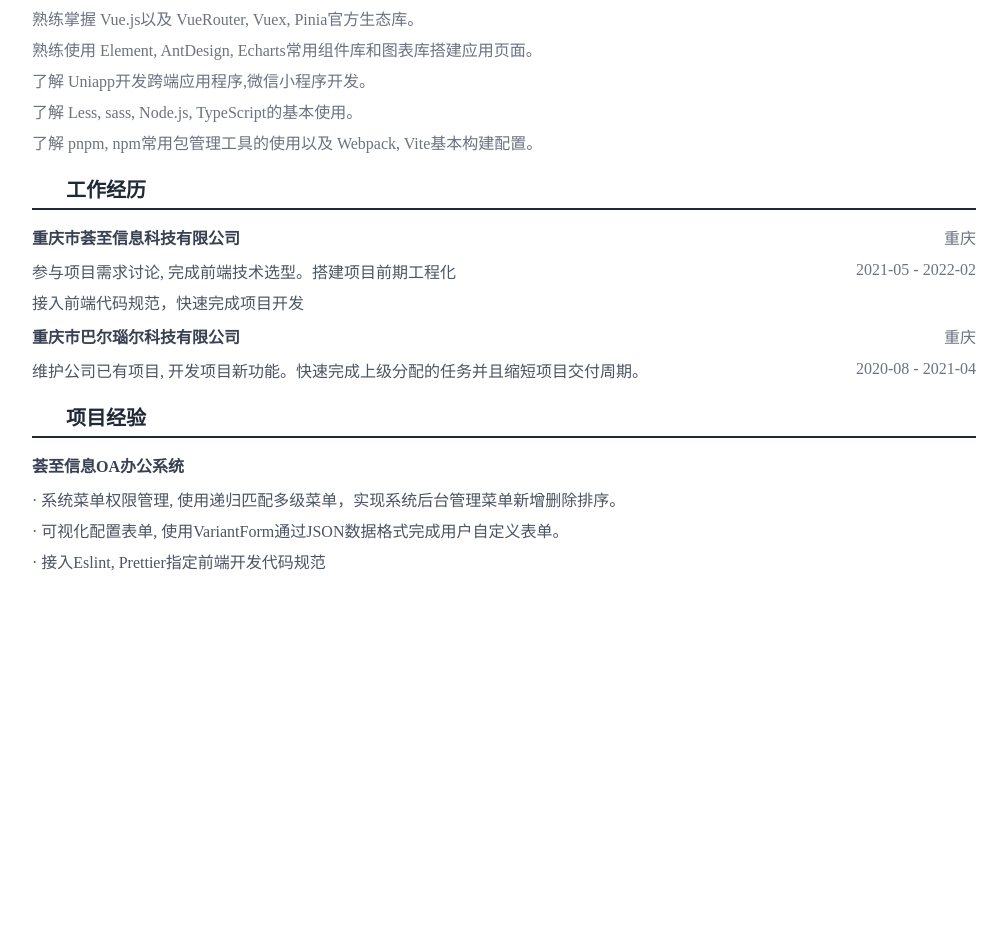
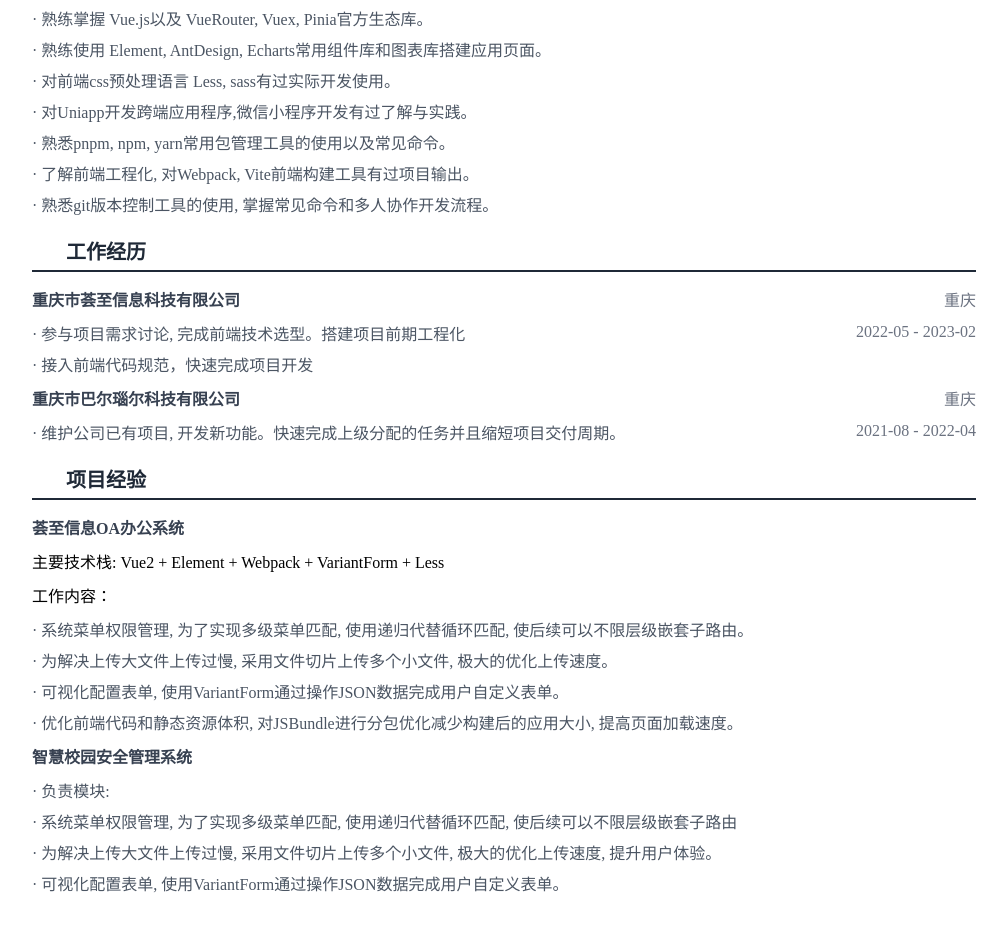
Before and after one commit to lihao5467/lihao-resume, a Vue app: page / in a window 1280 px wide. Shown: the part 268-1198 px from the top of the page, without its empty margins (136-1143 px from the left). Built offline with nearby package versions, Linux system fonts and the light colour scheme; some icons are missing.

Commit message:
简历完善

```diff
--- a/src/App.vue
+++ b/src/App.vue
@@ -12,21 +12,32 @@ const technologyStack = reactive([
   "熟练使用 HTML, CSS, JavaScript构建基础web应用。",
   "熟练掌握 Vue.js以及 VueRouter, Vuex, Pinia官方生态库。",
   "熟练使用 Element, AntDesign, Echarts常用组件库和图表库搭建应用页面。",
-  "了解 Uniapp开发跨端应用程序,微信小程序开发。",
-  "了解 Less, sass, Node.js, TypeScript的基本使用。",
-  "了解 pnpm, npm常用包管理工具的使用以及 Webpack, Vite基本构建配置。",
+  "对前端css预处理语言 Less, sass有过实际开发使用。",
+  "对Uniapp开发跨端应用程序,微信小程序开发有过了解与实践。",
+  "熟悉pnpm, npm, yarn常用包管理工具的使用以及常见命令。",
+  "了解前端工程化, 对Webpack, Vite前端构建工具有过项目输出。",
+  "熟悉git版本控制工具的使用, 掌握常见命令和多人协作开发流程。",
 ]);
 const HZWorkExperienceDescText = [
   "参与项目需求讨论, 完成前端技术选型。搭建项目前期工程化",
   "接入前端代码规范，快速完成项目开发",
 ];
 const BRWorkExperienceDescText = [
-  "维护公司已有项目, 开发项目新功能。快速完成上级分配的任务并且缩短项目交付周期。",
+  "维护公司已有项目, 开发新功能。快速完成上级分配的任务并且缩短项目交付周期。",
 ];
 const HZOAProjectExperienceDescText = [
-  "· 系统菜单权限管理, 使用递归匹配多级菜单，实现系统后台管理菜单新增删除排序。",
-  "· 可视化配置表单, 使用VariantForm通过JSON数据格式完成用户自定义表单。",
-  "· 接入Eslint, Prettier指定前端开发代码规范",
+  "系统菜单权限管理, 为了实现多级菜单匹配, 使用递归代替循环匹配, 使后续可以不限层级嵌套子路由。",
+  "为解决上传大文件上传过慢, 采用文件切片上传多个小文件, 极大的优化上传速度。",
+  "可视化配置表单, 使用VariantForm通过操作JSON数据完成用户自定义表单。",
+  "优化前端代码和静态资源体积, 对JSBundle进行分包优化减少构建后的应用大小, 提高页面加载速度。",
+];
+const HZOACoreTechnology =
+  "主要技术栈: Vue2 + Element + Webpack + VariantForm + Less";
+const HZAQMSProjectExperienceDescText = [
+  "负责模块: ",
+  "系统菜单权限管理, 为了实现多级菜单匹配, 使用递归代替循环匹配, 使后续可以不限层级嵌套子路由",
+  "为解决上传大文件上传过慢, 采用文件切片上传多个小文件, 极大的优化上传速度, 提升用户体验。",
+  "可视化配置表单, 使用VariantForm通过操作JSON数据完成用户自定义表单。",
 ];
 </script>
 
@@ -44,14 +55,7 @@ const HZOAProjectExperienceDescText = [
         <template #module-icon>
           <Flashlamp theme="filled" :size="24" />
         </template>
-        <div
-          class="stack"
-          :class="{ 'mt-7': index !== 0 }"
-          v-for="(item, index) in technologyStack"
-          :key="item"
-        >
-          {{ item }}
-        </div>
+        <Experience :experience-desc-text="technologyStack"></Experience>
       </Module>
       <Module class="work-experience" title="工作经历">
         <template #module-icon>
@@ -60,26 +64,33 @@ const HZOAProjectExperienceDescText = [
         <Experience
           title="重庆市荟至信息科技有限公司"
           location="重庆"
-          start-date="2021-05"
-          end-date="2022-02"
+          start-date="2022-05"
+          end-date="2023-02"
           :experience-desc-text="HZWorkExperienceDescText"
         ></Experience>
         <Experience
           class="mt-10"
           title="重庆市巴尔瑙尔科技有限公司"
           location="重庆"
-          start-date="2020-08"
-          end-date="2021-04"
+          start-date="2021-08"
+          end-date="2022-04"
           :experience-desc-text="BRWorkExperienceDescText"
         ></Experience>
       </Module>
-      <Module class="work-experience" title="项目经验">
+      <Module class="project-experience" title="项目经验">
         <template #module-icon>
           <TagOne theme="filled" :size="24" />
         </template>
         <Experience
           title="荟至信息OA办公系统"
+          :core-technology="HZOACoreTechnology"
+          job-content="工作内容："
           :experience-desc-text="HZOAProjectExperienceDescText"
+        ></Experience>
+        <Experience
+          class="mt-10"
+          title="智慧校园安全管理系统"
+          :experience-desc-text="HZAQMSProjectExperienceDescText"
         ></Experience>
       </Module>
     </main>
--- a/src/components/Experience.vue
+++ b/src/components/Experience.vue
@@ -1,10 +1,8 @@
 <script setup>
 import { Local, Time } from "@icon-park/vue-next";
-import { reactive, ref } from "vue";
 defineProps({
   title: {
     type: String,
-    required: true,
   },
   location: {
     type: String,
@@ -22,12 +20,15 @@ defineProps({
   coreTechnology: {
     type: String,
   },
+  jobContent: {
+    type: String,
+  },
 });
 </script>
 
 <template>
   <div class="experience">
-    <div class="experience-top mb-10">
+    <div class="experience-top mb-10" v-if="title">
       <p class="title">{{ title }}</p>
       <div class="location" v-if="location">
         <Local />
@@ -37,6 +38,9 @@ defineProps({
     <div class="core-technology mb-10" v-if="coreTechnology">
       {{ coreTechnology }}
     </div>
+    <div class="job-content mb-10" v-if="jobContent">
+      {{ jobContent }}
+    </div>
     <section class="experience-desc">
       <div class="experience-desc-text">
         <div
@@ -45,7 +49,7 @@ defineProps({
           v-for="(item, index) in experienceDescText"
           :key="item"
         >
-          {{ item }}
+          · {{ item }}
         </div>
       </div>
       <div class="experience-desc-date" v-if="startDate && endDate">
```
